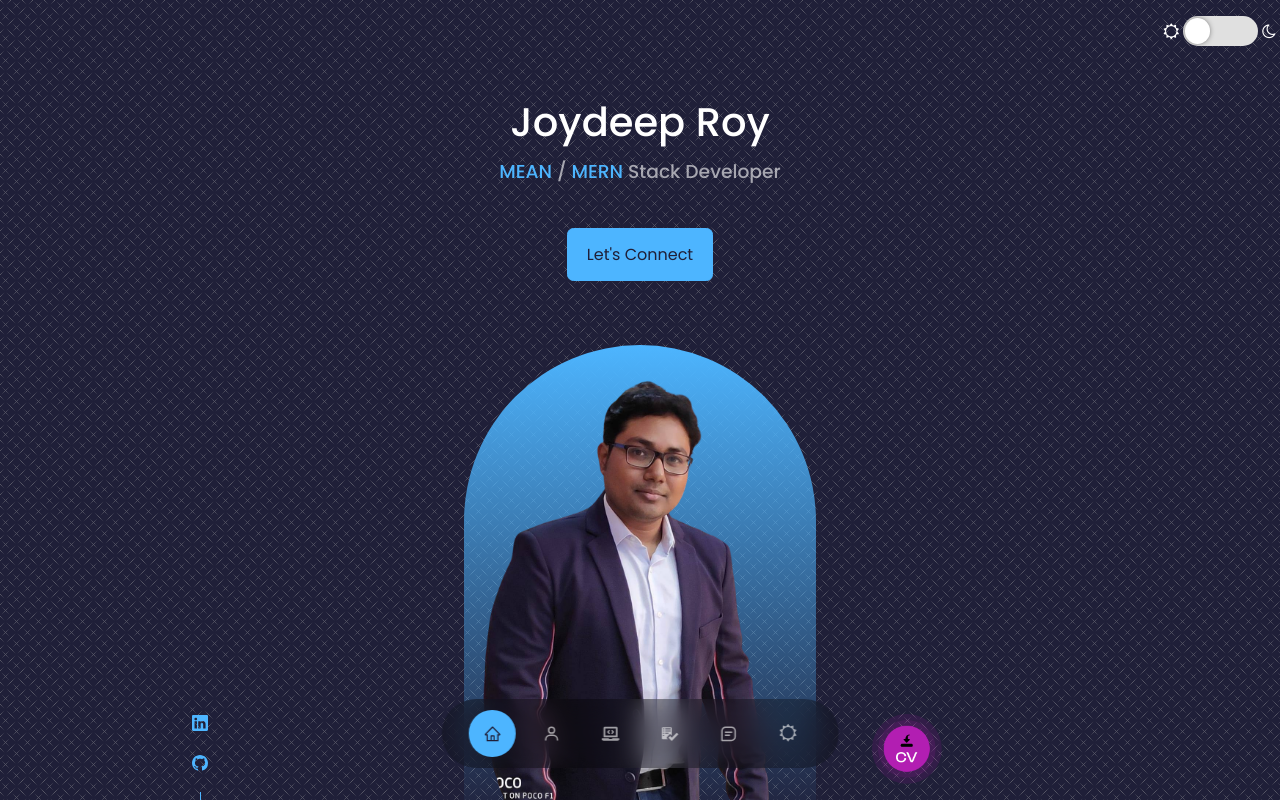
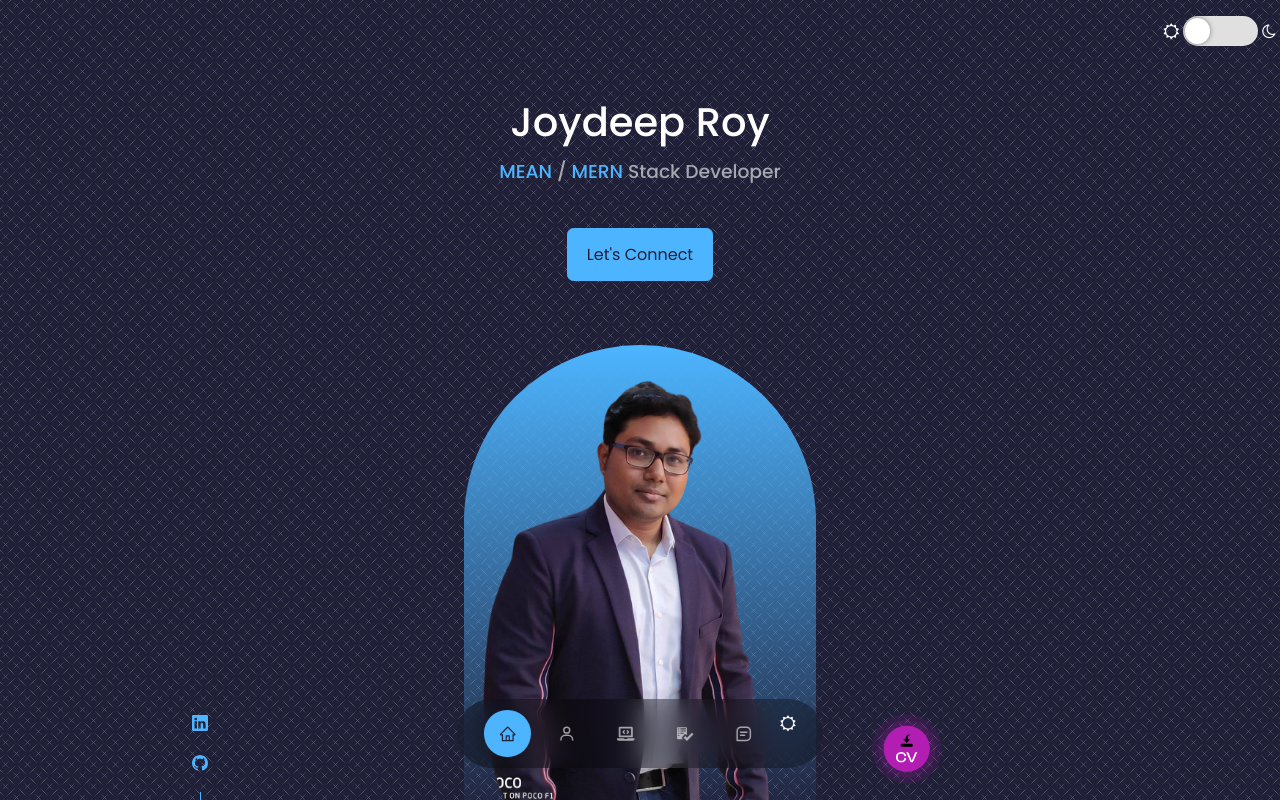
Before and after one commit to Joydeep093/portfolio, a React (Create React App) app: page / in a window 1280 px wide. Shown: the top 800 px of the page. Built offline with nearby package versions, Linux system fonts and the light colour scheme.

Commit message:
add href

```diff
--- a/src/components/experience/Experience.jsx
+++ b/src/components/experience/Experience.jsx
@@ -44,7 +44,7 @@ const Experience = () => {
           <p className="text-light">06/2019 - 09/2023</p>
           <p className="text-light">
             <FaMapMarkerAlt />
-            Kolkata, India
+             Kolkata, India
           </p>
           <div className="portfolio__item-cta">
             {/* <a
@@ -72,7 +72,7 @@ const Experience = () => {
           <p className="text-light">03/2017 - 06/2019</p>
           <p className="text-light">
             <FaMapMarkerAlt />
-            Kolkata, India
+             Kolkata, India
           </p>
           <div className="portfolio__item-cta">
             {/* <a
--- a/src/components/header/Header.jsx
+++ b/src/components/header/Header.jsx
@@ -72,7 +72,7 @@ const Header = () => {
         <div className="me">
           <img src={me} alt="me" />
         </div>
-        <a className="scroll__down" title="Download Resume">
+        <a className="scroll__down" title="Download Resume" href="">
           <img className="download-resume" src={resumeIcon} alt="Download Resume" />
         </a>
       </div>
--- a/src/components/nav/Nav.jsx
+++ b/src/components/nav/Nav.jsx
@@ -72,20 +72,20 @@ const Nav = () => {
         <BiMessageSquareDetail />
       </a>
       {!toggleIcon && (
-        <a
+        <div
           className={activeNav === "Theme" ? "active" : ""}
           onClick={() => handleThemeToggle()}
         >
           <i className="fa fa-sun-o" aria-hidden="true"></i>
-        </a>
+        </div>
       )}
       {toggleIcon && (
-        <a
+        <div
           className={activeNav === "Theme" ? "active" : ""}
           onClick={() => handleThemeToggle()}
         >
           <i className="fa fa-moon-o" aria-hidden="true"></i>
-        </a>
+        </div>
       )}
     </nav>
   );
```
